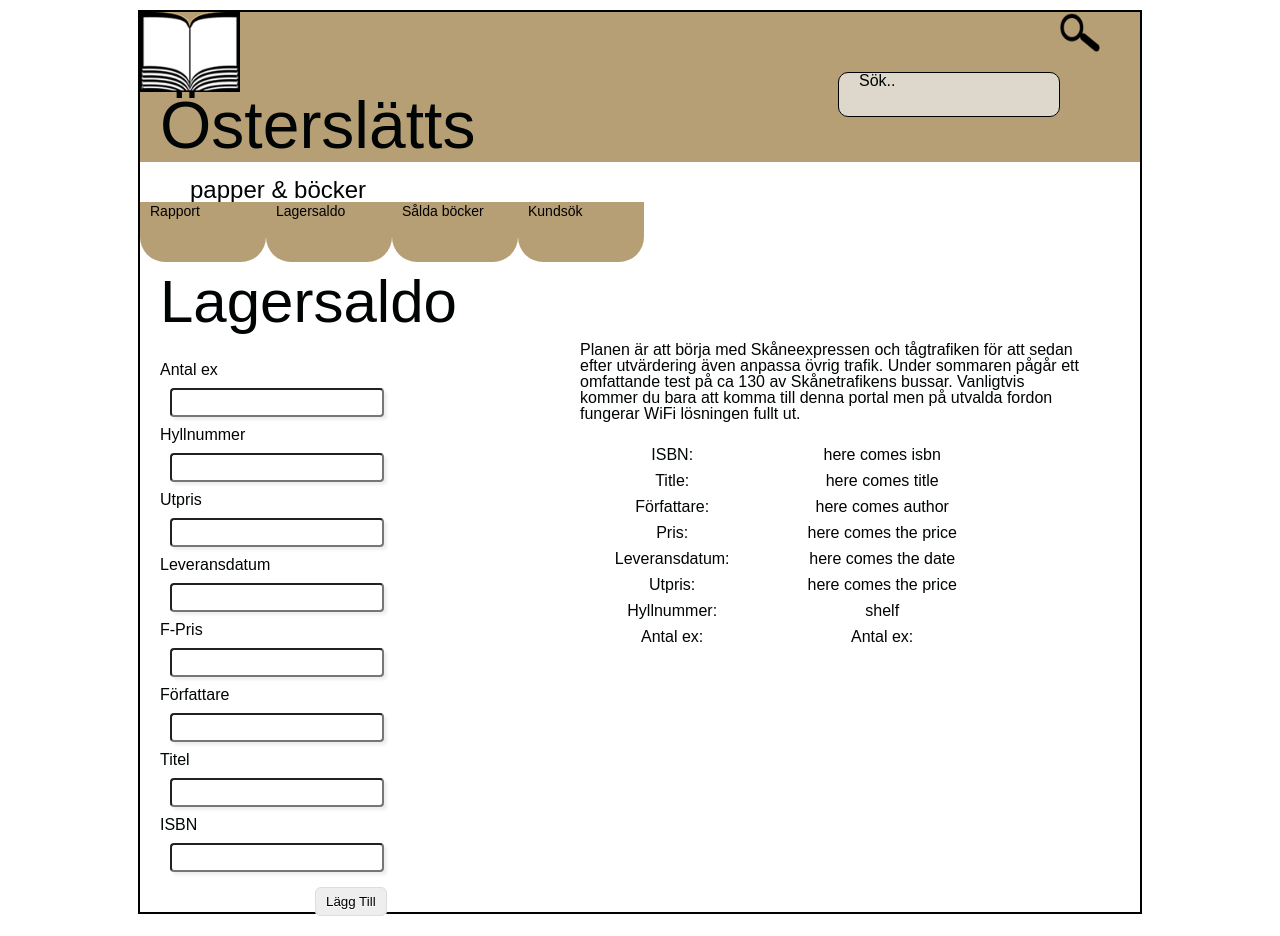
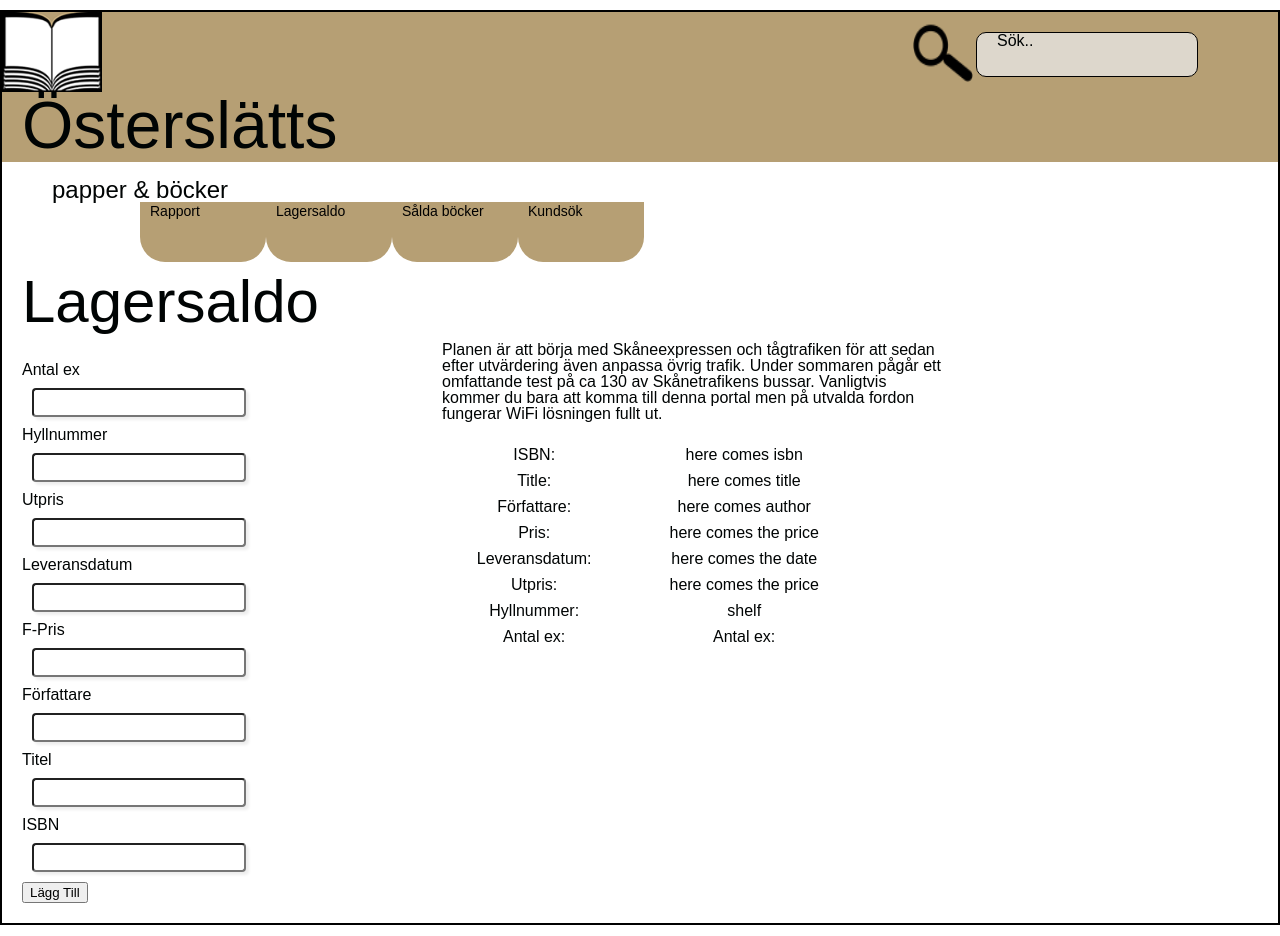
Before and after one commit to mh1830/bookstore_grupp2, a PHP site: page / in a window 1280 px wide. Run offline with PHP 8.4, Linux system fonts and the light colour scheme; some web fonts are replaced.

Commit message:
Changed sidelayout to cover the entire screen.

```diff
--- a/css/css.css
+++ b/css/css.css
@@ -1,9 +1,8 @@
 #pageWrap {
-	width: 1000px;
-	height:900px;
 	margin:10px auto;
 	background: #ffffff;
 	border:#000 2px solid;
+	position: auto;
 }
 header {
 	height: 150px;
@@ -26,11 +25,10 @@ img#logo {
 	height:80px;
 }
 img#lope {
-	float: left;
-	width:40px;
-	height:40px;
-	margin-left: 340px;
-	margin-top: 0px;
+	width:60px;
+	height:60px;
+	padding-top:10px;
+	padding-left:55px;
 }
 h1 {
 	font-size: 66px;
@@ -173,37 +171,3 @@ ul#navButtons {
 .lagersaldoSida:hover {
 	box-shadow: 5px 5px 5px #b69f74;
 }
-.buttonL {
-   	padding: 6px 10px;
-    white-space: nowrap;
-    vertical-align: middle;
-    line-height: normal;
-    font:'Raleway' 11px Sans-Serif;
-    color: #000;
-    border: 1px solid #DDD;
-    border-radius: 6px;
-    box-shadow: 0 1px 1px #fff;
-    text-shadow: 0 1px 1px white;
-    background: #eee;
-    cursor: pointer;
-    outline: none;
-}
-.buttonL:hover {
-     color: #111;
-	 border-color: #999;
-	 background: #dbdbdb;
-	 box-shadow: 0 1px 2px rgba(0,0,0,0.25), inset 0 0 3px #fff;
-	 outline: none;
-}
-.buttonL:active {
-     border: 1px solid #aaa;
-     border-bottom-color: #ccc;
-     border-top-color: #999;
-     box-shadow: inset 0 1px 2px #aaa;
-     outline: none;
-}
-.buttonL {
-float: left;
-margin-left: 155px;
-margin-top: 5px;
-}
```
